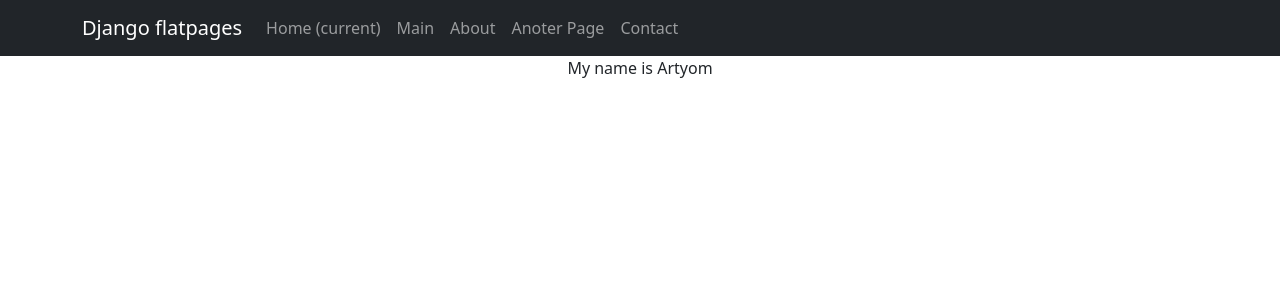
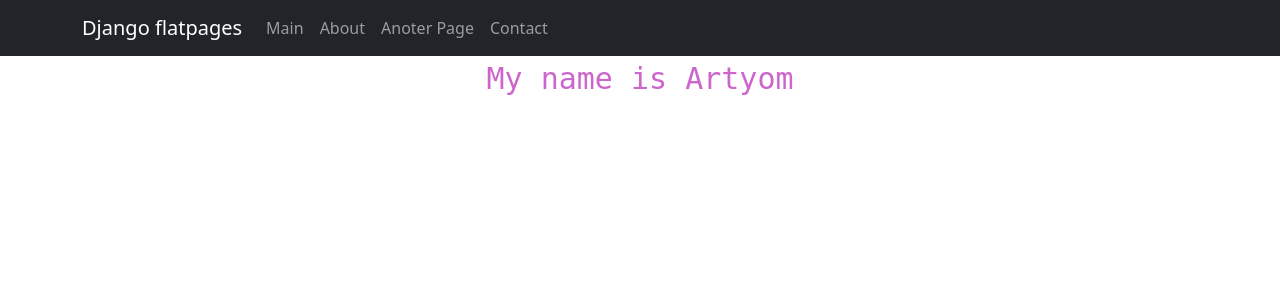
Before and after one commit to ArtyomPV/SkillFactory_PrusovAV_HW-03_D1.5, a Django app: template DjangoProjects/learnDjango/templates/flatpages/anotherpage.html in a window 1280 px wide. Shown: the top 300 px of the page. Run offline with Django 4.2, Linux system fonts and the light colour scheme; the template is opened without the code that fills it: values that come from a table or form of the project are taken from there, others are empty; data comes from the database, SQL or seed files in the repository; both versions use the stored data as it was after the commit; some libraries are stand-ins or nearby versions.

Commit message:
all tasks completed

```diff
--- a/DjangoProjects/learnDjango/templates/flatpages/about.html
+++ b/DjangoProjects/learnDjango/templates/flatpages/about.html
@@ -7,5 +7,7 @@
 <h1>About me</h1>
 
 {% block content %}
-{{ flatpage.content }}
+<i>
+    {{ flatpage.content }}
+</i>
 {% endblock content %}
--- a/DjangoProjects/learnDjango/templates/flatpages/anotherpage.html
+++ b/DjangoProjects/learnDjango/templates/flatpages/anotherpage.html
@@ -6,6 +6,8 @@
 
 <h1>Another page</h1>
 
-{% block content%}
-{{flatpage.content}}
-{% endblock content%}
+    {% block content%}
+    <p style="font-size: 30px; font-family: monospace; color: #cd66cc">
+         {{flatpage.content}}
+    </p>
+    {% endblock content%}
--- a/DjangoProjects/learnDjango/templates/flatpages/default.html
+++ b/DjangoProjects/learnDjango/templates/flatpages/default.html
@@ -1,4 +1,7 @@
+
+
 <!DOCTYPE html>
+
 <html lang="en">
     <head>
         <meta charset="utf-8" />
@@ -23,11 +26,6 @@
        </button>
        <div class="collapse navbar-collapse" id="navbarResponsive">
            <ul class="navbar-nav ml-auto">
-               <li class="nav-item active">
-                   <a class="nav-link" href="#">Home
-                       <span class="sr-only">(current)</span>
-                   </a>
-               </li>
                <li class="nav-item">
                    <a class="nav-link" href="/main/">Main</a>
                </li>
@@ -54,6 +52,9 @@
                     </div>
                 </div>
             </div>
-
+        <!-- Bootstrap core JS-->
+        <script src="{% static 'https://cdn.jsdelivr.net/npm/bootstrap@5.2.3/dist/js/bootstrap.bundle.min.js' %}"></script>
+        <!-- Core theme JS-->
+        <script src="{% static 'js/scripts.js' %}"></script>
     </body>
 </html>
--- a/DjangoProjects/learnDjango/templates/flatpages/main.html
+++ b/DjangoProjects/learnDjango/templates/flatpages/main.html
@@ -8,4 +8,6 @@
 
 {% block content %}
 {{ flatpage.content }}
+<br>
+{{ flatpage.content }}
 {% endblock content %}
```
Also changed, not shown: DjangoProjects/learnDjango/db.sqlite3.
